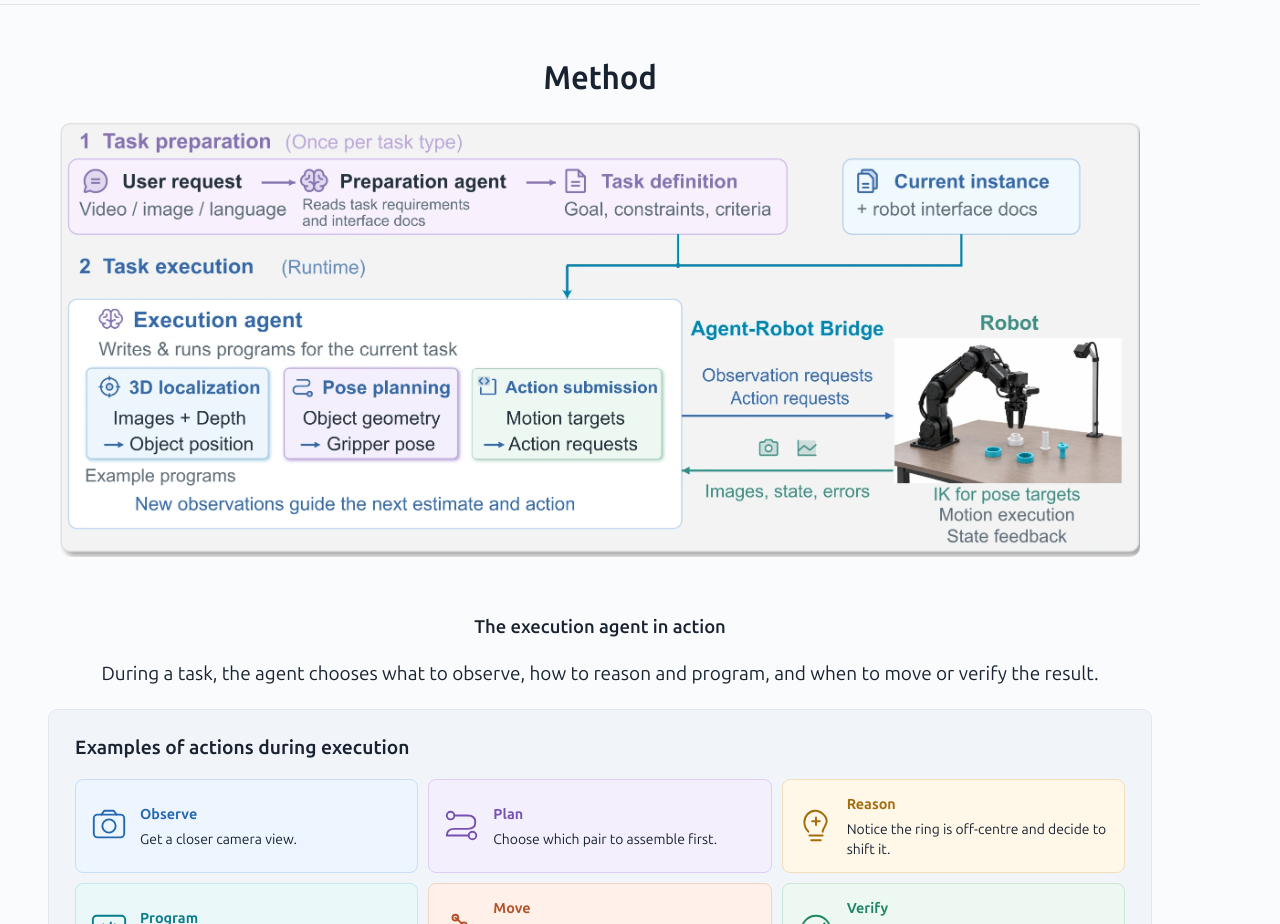
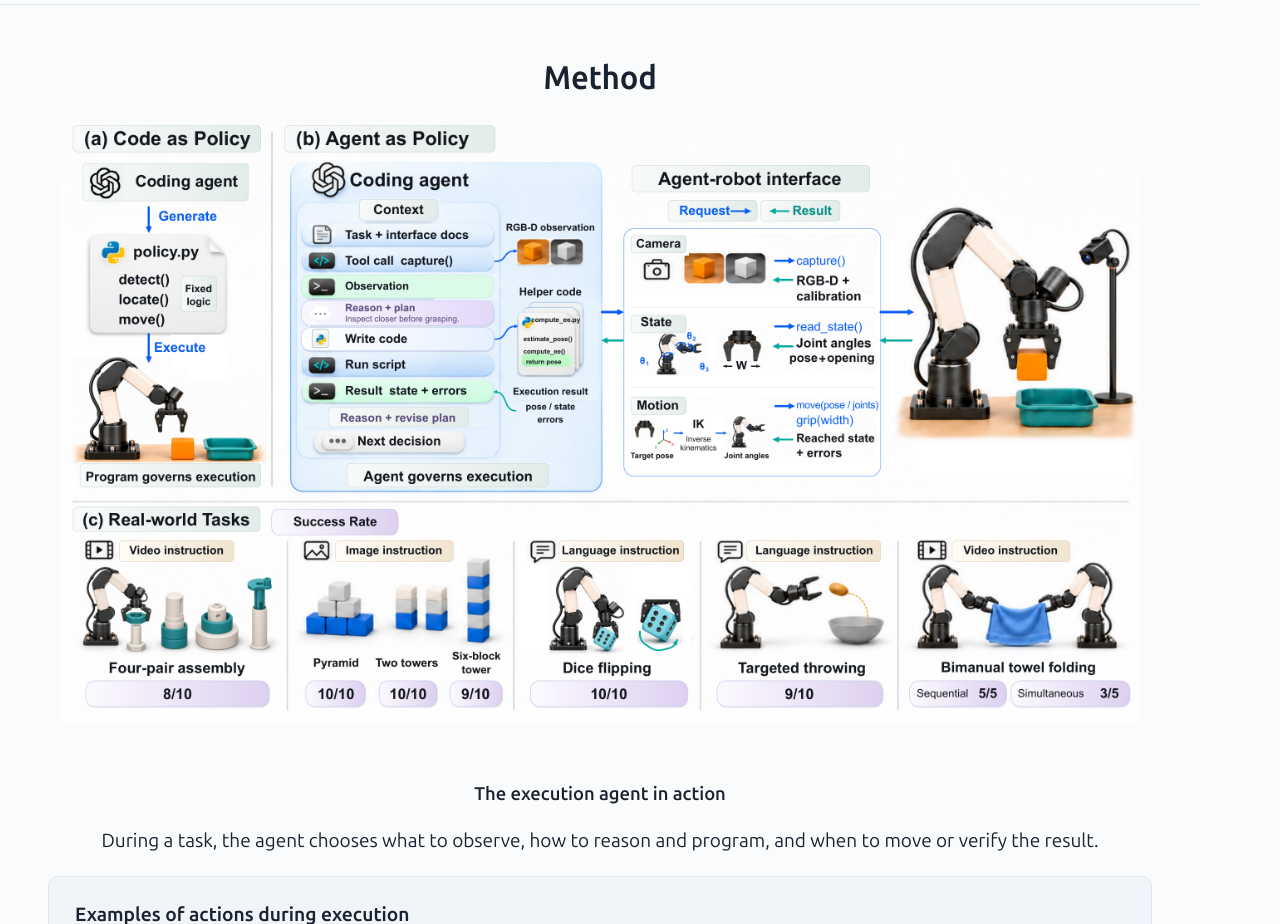
Before and after one commit to agent-as-policy-2026/agent-as-policy-2026.github.io, a plain HTML site: page index.html in a window 1280 px wide. Shown: the part 2140-3064 px from the top of the page. Drawn offline with Linux system fonts and the light colour scheme.

Commit message:
Replace method diagram with current paper figure

```diff
--- a/index.html
+++ b/index.html
@@ -81,7 +81,7 @@
 </div>
 <div class="agp-abstract"><p>Agent as Policy (AGP) puts a general purpose agent in control of robot planning and execution. Given a task and a robot interface, it uses visual feedback to reason, write programs and adjust physical actions, without training for the task or environment.</p><p>Across assembly, block construction, dice flipping, throwing and towel folding, AGP reaches at least 80% success in seven of eight task configurations. Saved procedures and programs also help the agent complete repeated trials faster.</p></div>
 </section>
-<section id="project-overview" class="agp-section"><div class="agp-section-head"><h2 class="agp-h2">Method</h2></div><figure class="agp-paper-figure"><a href="img/paper/agp-method-v3.webp" target="_blank" aria-label="Enlarge project overview"><img width="2365" height="955" decoding="async" src="img/paper/agp-method-v3.webp" alt="Task preparation and execution through an agent, a robot interface and physical feedback." loading="lazy"></a></figure>
+<section id="project-overview" class="agp-section"><div class="agp-section-head"><h2 class="agp-h2">Method</h2></div><figure class="agp-paper-figure"><a href="img/paper/agp-method-cvpr2027.webp" target="_blank" aria-label="Enlarge the method figure"><img width="2600" height="1452" decoding="async" src="img/paper/agp-method-cvpr2027.webp" alt="Code as Policy compared with Agent as Policy, the agent robot interface, and five real world task groups with success rates." loading="lazy"></a></figure>
 <div id="how-it-works">
 <div class="agp-section-head agp-section-head-wide">
 <h3 class="agp-h3">The execution agent in action</h3>
```
Also changed, not shown: img/paper/agp-method-cvpr2027.webp (added), img/paper/agp-method-v3.webp (deleted).
